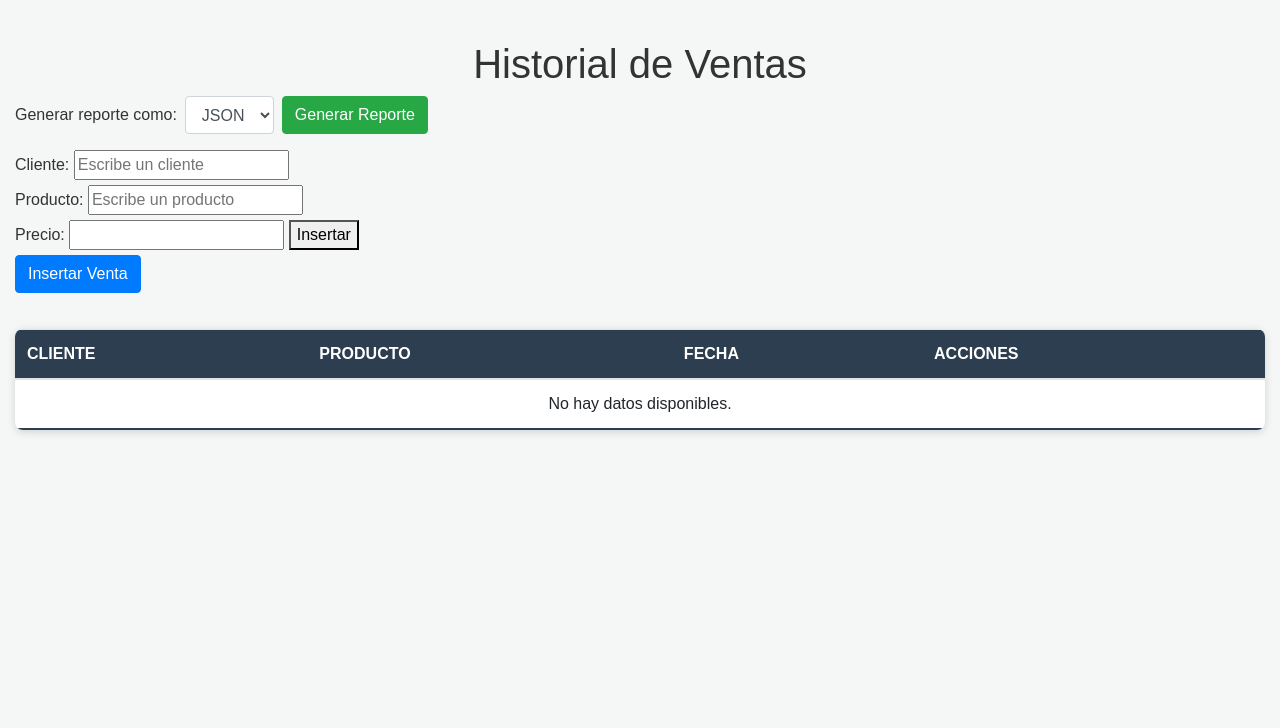
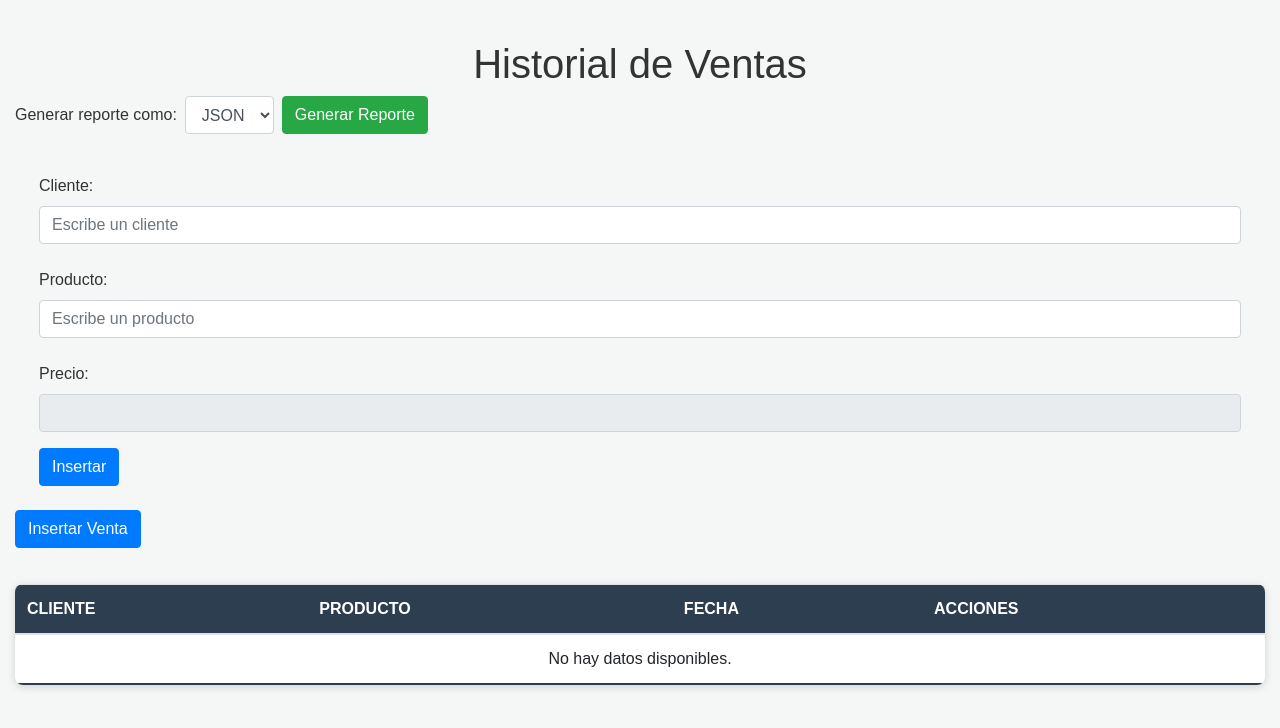
Before and after one commit to MrDaplyere/Yo, a PHP site: page / in a window 1280 px wide. Shown: the top 728 px of the page. Run offline with PHP 8.4, Linux system fonts and the light colour scheme; data that the repository does not hold is empty; some libraries are stand-ins or nearby versions.

Commit message:
Update index.php

```diff
--- a/hola/index.php
+++ b/hola/index.php
@@ -195,19 +195,25 @@ $reportData = $reportFacade->getSalesReport();
     </form>
 </div>
 <div>
-<form id="sales-form">
-    <label for="cliente">Cliente:</label>
-    <input type="text" id="cliente" placeholder="Escribe un cliente">
-    <div id="client-list"></div>
+<form id="sales-form" class="p-4">
+    <div class="mb-3">
+        <label for="cliente" class="form-label">Cliente:</label>
+        <input type="text" id="cliente" class="form-control" placeholder="Escribe un cliente">
+        <div id="client-list" class="list-group mt-2"></div>
+    </div>
 
-    <label for="producto">Producto:</label>
-    <input type="text" id="producto" placeholder="Escribe un producto">
-    <div id="product-list"></div>
+    <div class="mb-3">
+        <label for="producto" class="form-label">Producto:</label>
+        <input type="text" id="producto" class="form-control" placeholder="Escribe un producto">
+        <div id="product-list" class="list-group mt-2"></div>
+    </div>
 
-    <label for="precio">Precio:</label>
-    <input type="text" id="price" readonly>
+    <div class="mb-3">
+        <label for="precio" class="form-label">Precio:</label>
+        <input type="text" id="price" class="form-control" readonly>
+    </div>
 
-    <button type="button" id="insert-button">Insertar</button>
+    <button type="button" id="insert-button" class="btn btn-primary">Insertar</button>
 </form>
 <div id="insert-status"></div>
 
```
